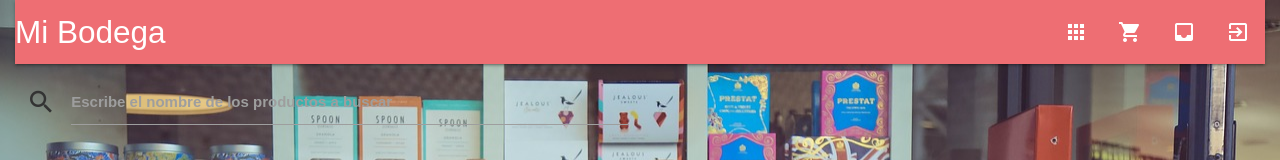
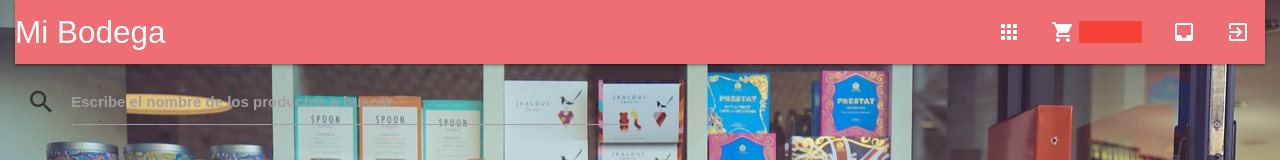
Before and after one commit to jegco/eshop-react, a React (Create React App) app: page /shop in a window 1280 px wide. Shown: the top 160 px of the page. Built offline with nearby package versions, Linux system fonts and the light colour scheme; no server answers.

Commit message:
nav component
addind notification

```diff
--- a/src/components/navigation/Navigation.js
+++ b/src/components/navigation/Navigation.js
@@ -2,8 +2,9 @@
 import { Link } from 'react-router-dom'
 
 class NavigationComponent extends React.Component {
-    constructor() {
-        super()
+    constructor(props) {
+        super(props)
+        this.state = {counter: this.props.counter}
     }
 
     render() {
@@ -15,7 +16,7 @@
                     <a to="" data-target="mobile-demo" className="sidenav-trigger"><i className="material-icons">menu</i></a>
                     <ul id="nav-mobile" className="right hide-on-med-and-down">
                         <li><Link to="/shop"><i className="material-icons">apps</i></Link></li>
-                        <li><Link to="/paycar"><i className="material-icons">local_grocery_store</i></Link></li>
+                        <li><Link to="/paycar"><i className="material-icons">local_grocery_store<span className="new badge red">{this.state.counter}</span></i></Link></li>
                         <li><Link to="/"><i className="material-icons">inbox</i></Link></li>
                         <li><Link to="/"><i className="material-icons">exit_to_app</i></Link></li>
                     </ul>
@@ -23,7 +24,7 @@
             </nav>
             <ul className="sidenav" id="mobile-demo">
                 <li><Link to="/shop"><i className="material-icons">apps</i>inicio</Link></li>
-                <li><Link to="/paycar"><i className="material-icons">local_grocery_store</i>mi compra</Link></li>
+                <li><Link to="/paycar"><i className="material-icons">local_grocery_store<span className="new badge red">{this.state.counter}</span></i>mi compra</Link></li>
                 <li><Link to="/"><i className="material-icons">inbox</i>ni idea</Link></li>
                 <li><Link to="/login"><i className="material-icons">exit_to_app</i>salir</Link></li>
             </ul>
--- a/src/components/shop/Shop.js
+++ b/src/components/shop/Shop.js
@@ -9,7 +9,7 @@
 
     constructor() {
         super()
-        this.state = {stocks: [], fetching: true, productToSeach: ''}
+        this.state = {stocks: [], fetching: true, productToSeach: '', counter: 0}
         this.handleChange = this.handleChange.bind(this)
     }
 
@@ -22,12 +22,12 @@
     }
 
     render() {
-        const {stocks, fetching, productToSeach} = this.state
+        const {stocks, fetching, productToSeach, counter} = this.state
 
         const filtered = stocks.filter(item => item.product.name.includes(productToSeach) )
         return (
             <div className="s12 shop container-fluid">
-            <NavigationComponent />
+            <NavigationComponent counter={counter}/>
             <SearchComponent handleChange={this.handleChange}/>
                 <div className="row">
                     { fetching ?  <div className="progress">
```
